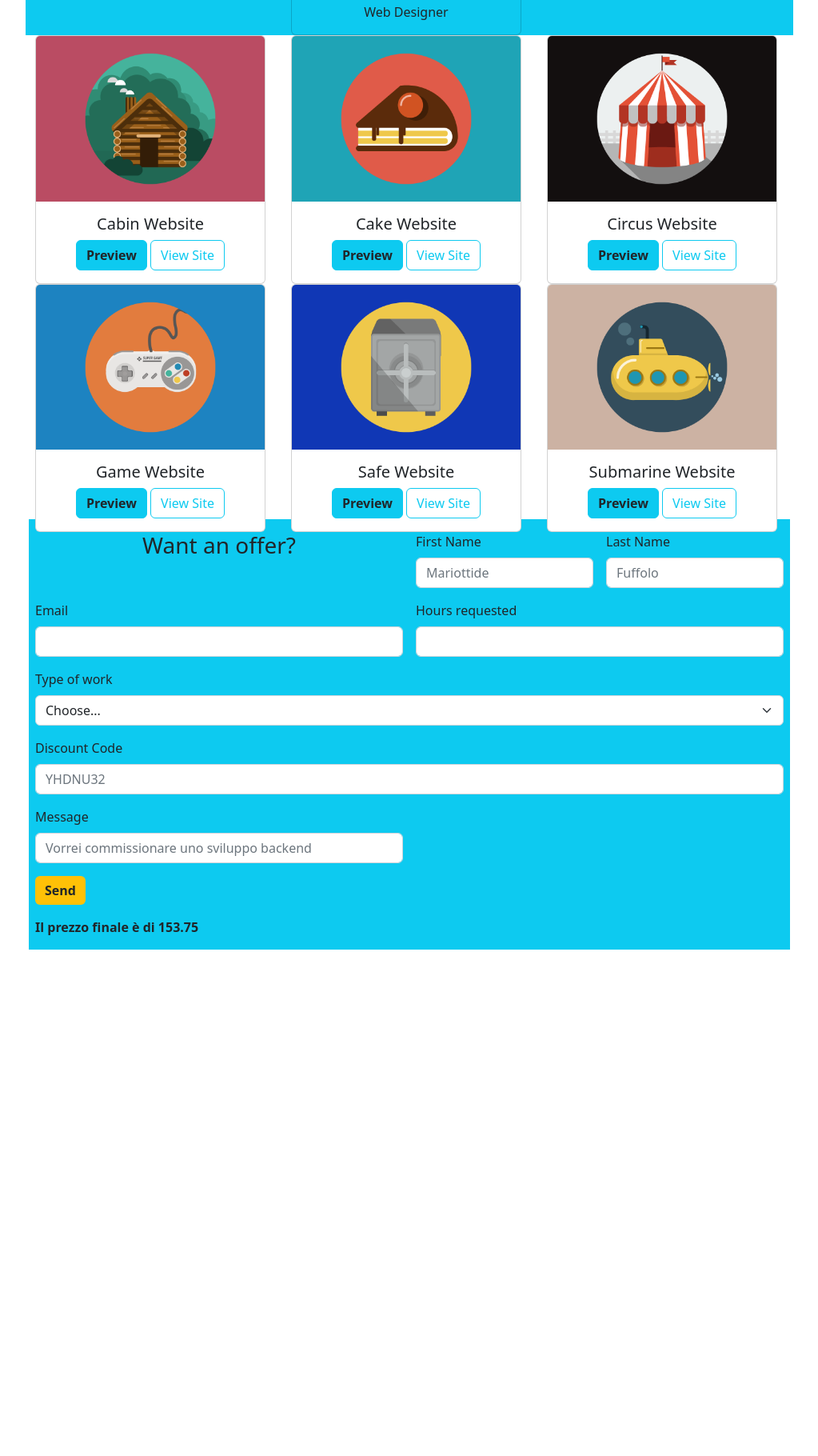
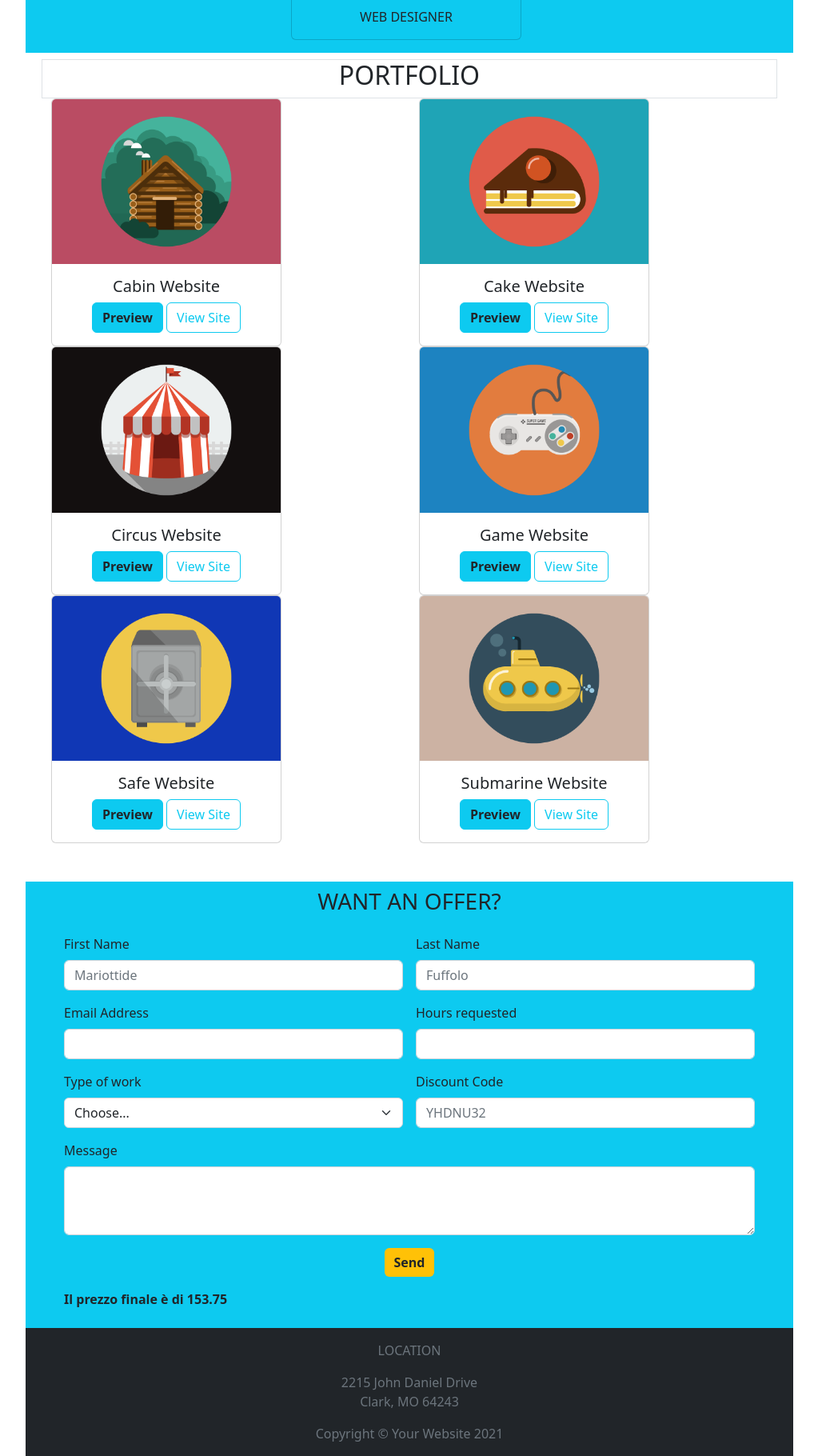
Before and after one commit to robertolagreca/bootstrap-html-freelancer, a plain HTML site: page index.html in a window 1280 px wide. Shown: the part 396-2216 px from the top of the page at 80% size, without its empty margins (128-1151 px from the left). Before the commit the page ends 1583 px from the top, so only its background shows below. Drawn offline with nearby package versions, Linux system fonts and the light colour scheme.

Commit message:
Miglioramento struttura e stile

```diff
--- a/index.html
+++ b/index.html
@@ -16,7 +16,7 @@
     <header>
         <div class="container w-75">
             <div class="row">
-                <div class="col bg-secondary">
+                <div class="col bg-dark">
                     <nav class="navbar">
                         <div class="container-fluid">
                             <a class="navbar-brand text-info" href="#">Portfolio</a>
@@ -26,30 +26,33 @@
                 </div>
             </div>
 
-            <div class="row justify-content-start bg-info">
+            <div class="row justify-content-start bg-info py-3">
                 <div class="col-4">
                     One of two columns
                 </div>
                 <div class="col text-center">
                     <div class="card bg-info" style="width: 18rem;">
                         <img src="img\undraw_profile_pic_ic5t.svg" class="card-img-top" alt="Profile Pic">
-                        <div class="card-body">
-                            <p class="card-text">Pinco Pallo</p>
-                            <p class="card-text">Web Designer</p>
+                        <div class="card-body pt-0">
+                            <h2 class="card-text">Pinco Pallo</h2>
+                            <p class="card-text">WEB DESIGNER</p>
                         </div>
                     </div>
                 </div>
                 <div class="col-4">
                     One of two columns
                 </div>
+
             </div>
         </div>
     </header>
 
     <main>
-        <div class="container w-75">
-            <div class="row">
-
+        <div class="container w-75 mb-5">
+            <div class="row m-2">
+                <div class="col-12 text-center border">
+                    <h2>PORTFOLIO</h2>
+                </div>
                 <div class="col">
                     <div class="card" style="width: 18rem;">
                         <img src="img\portfolio\cabin.png" class="card-img-top" alt="Cabin">
@@ -122,40 +125,30 @@
     </main>
 
     <footer>
-        <div class="container w-75">
+        <div class="container mt-3 w-75 bg-info px-5 py-2">
             <div class="row">
                 <div class="col">
-                    <form class="row g-3  bg-info">
-                        <div class="col-md-6 text-center">
-                          <h3>Want an offer?</h3>
-                        </div>
-                        <div class="col">
-                        <label for="text" class="form-label">First Name</label>
-                          <input
-                            type="text"
-                            class="form-control"
-                            placeholder="Mariottide"
-                            aria-label="First name"
-                          />
-                        </div>
-                        <div class="col">
-                        <label for="text" class="form-label">Last Name</label>
-                          <input
-                            type="text"
-                            class="form-control"
-                            placeholder="Fuffolo"
-                            aria-label="Last name"
-                          />
+                    <form class="row g-3">
+                        <div class="col-12 text-center">
+                            <h3>WANT AN OFFER?</h3>
                         </div>
                         <div class="col-md-6">
-                          <label for="inputEmail4" class="form-label">Email</label>
+                            <label for="text" class="form-label">First Name</label>
+                            <input type="text" class="form-control" placeholder="Mariottide" aria-label="First name" />
+                        </div>
+                        <div class="col-md-6">
+                            <label for="text" class="form-label">Last Name</label>
+                            <input type="text" class="form-control" placeholder="Fuffolo" aria-label="Last name" />
+                        </div>
+                        <div class="col-md-6">
+                            <label for="inputEmail4" class="form-label">Email Address</label>
                             <input type="email" class="form-control" id="inputEmail4" />
                         </div>
                         <div class="col-md-6">
                             <label for="inputPassword4" class="form-label">Hours requested</label>
-                          <input type="number" class="form-control" id="inputPassword4" />
+                            <input type="text" class="form-control" id="inputPassword4" />
                         </div>
-                        <div class="col-12">
+                        <div class="col-md-6">
                             <label for="inputState" class="form-label">Type of work</label>
                             <select id="inputState" class="form-select">
                                 <option selected="">Choose...</option>
@@ -164,31 +157,44 @@
                                 <option>Project Analisys</option>
                             </select>
                         </div>
-                        <div class="col-12">
+                        <div class="col-md-6">
                             <label for="inputAddress2" class="form-label">Discount Code</label>
-                          <input
-                            type="text"
-                            class="form-control"
-                            id="inputAddress2"
-                            placeholder="YHDNU32"
-                          />
+                            <input type="text" class="form-control" id="inputAddress2" placeholder="YHDNU32" />
                         </div>
-                        <div class="col-md-6">
+                        <div class="col-md-12">
                             <label for="inputCity" class="form-label">Message</label>
-                          <input type="text" class="form-control" id="inputCity" placeholder="Vorrei commissionare uno sviluppo backend" />
+                            <textarea type="text" class="form-control" id="inputCity"
+                                placeholder="Vorrei commissionare uno sviluppo backend" rows="3">
+                          </textarea>
+                        </div>
+
+                        <div class="col-12 d-grid justify-content-sm-center">
+                            <!-- NOTA d-grid = display: grid, per rendere responsivo il btn-->
+                            <button type="submit"
+                                class="btn btn-primary bg-warning text-dark border-0"><strong>Send</strong></button>
                         </div>
 
                         <div class="col-12">
-                          <button type="submit" class="btn btn-primary bg-warning text-dark border-0"><strong>Send</strong></button>
+                            <p><strong>Il prezzo finale è di 153.75</strong> </p>
                         </div>
 
-                        <div class="col-3">
-                            <p><strong>Il prezzo finale è di 153.75</strong> </p>
-                        </div>
                     </form>
                 </div>
             </div>
         </div>
+
+        <div class="container w-75 bg-dark">
+        <div class="row pt-3">
+            <div class="col text-center text-secondary">
+                <p>LOCATION</p>
+                <p>2215 John Daniel Drive <br>
+                Clark, MO 64243
+                </p>
+                <p>Copyright &#169 Your Website 2021</p>
+            </div>
+        </div>
+    </div>
+
     </footer>
 
     <script src="https://cdn.jsdelivr.net/npm/bootstrap@5.2.2/dist/js/bootstrap.bundle.min.js"
```
Lines whose indentation alone changed are shown as unchanged.
